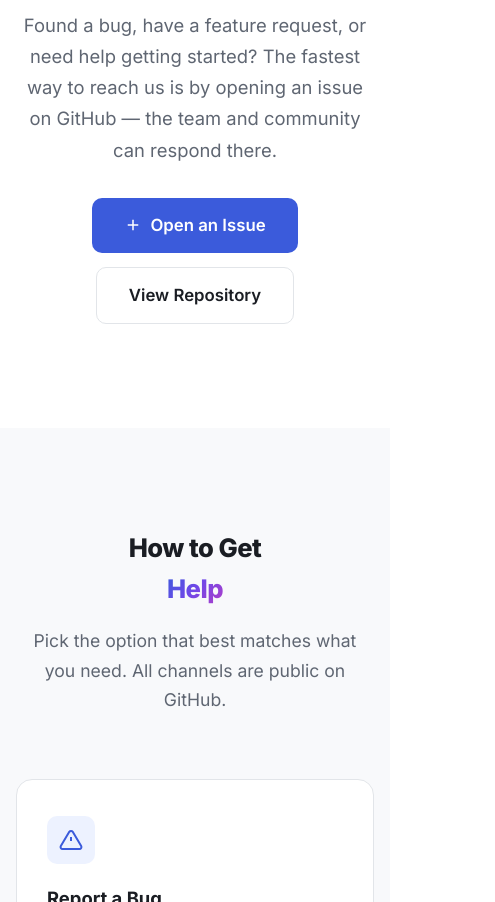
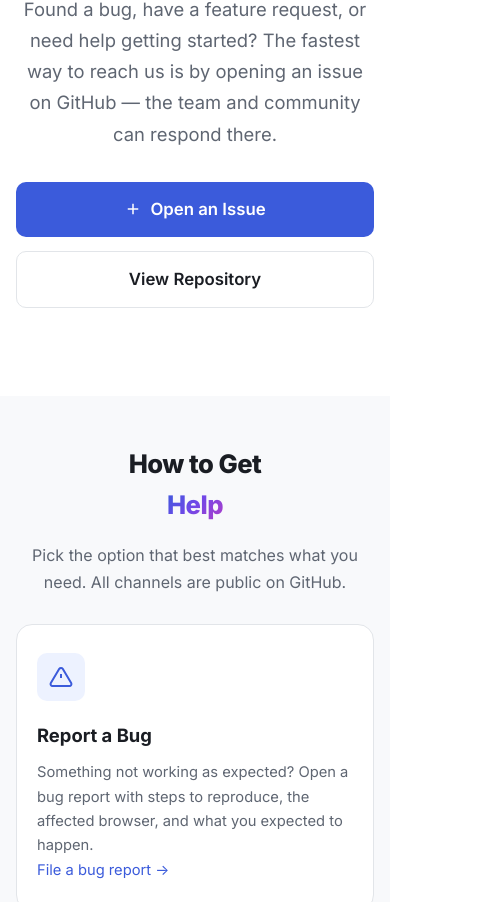
Before and after one commit to aleph-void/csptool.net, a plain HTML site: page support.html in a window 390 px wide. Shown: the part 242-1144 px from the top of the page, 495 px wide, since content can reach past the window. Drawn offline with Linux system fonts and the light colour scheme.

Commit message:
Adding responsive styles

```diff
--- a/styles.css
+++ b/styles.css
@@ -783,6 +783,9 @@ code {
   width: 100%;
   border-collapse: collapse;
   margin-top: 12px;
+  display: block;
+  overflow-x: auto;
+  -webkit-overflow-scrolling: touch;
 }
 .ref-table th,
 .ref-table td {
@@ -936,7 +939,8 @@ code {
 }
 .footer-links {
   display: flex;
-  gap: 28px;
+  flex-wrap: wrap;
+  gap: 16px 28px;
 }
 .footer-links a {
   color: var(--color-text-secondary);
@@ -951,7 +955,27 @@ code {
   color: var(--color-text-muted);
 }
 
+/* ===== Hero: pages without a visual mockup (privacy, support) ===== */
+.hero .container > .hero-content:only-child {
+  grid-column: 1 / -1;
+  max-width: 760px;
+  margin: 0 auto;
+  text-align: center;
+}
+.hero .container > .hero-content:only-child .hero-subtitle {
+  margin-left: auto;
+  margin-right: auto;
+}
+.hero .container > .hero-content:only-child .hero-actions {
+  justify-content: center;
+}
+.hero .container > .hero-content:only-child .hero-browsers {
+  justify-content: center;
+}
+
 /* ===== Responsive ===== */
+
+/* --- Tablet: ≤ 1024px --- */
 @media (max-width: 1024px) {
   .hero .container {
     grid-template-columns: 1fr;
@@ -961,10 +985,25 @@ code {
   .hero-subtitle { margin: 0 auto 32px; }
   .hero-actions { justify-content: center; }
   .hero-browsers { justify-content: center; }
+
+  .features,
+  .how-it-works,
+  .docs,
+  .install,
+  .faq { padding: 80px 0; }
+
   .feature-grid { grid-template-columns: repeat(2, 1fr); }
   .docs-grid { grid-template-columns: 1fr; }
+
+  .section-header { margin-bottom: 48px; }
 }
 
+/* --- Large tablet / small laptop: portrait iPad Pro and similar --- */
+@media (max-width: 900px) {
+  .modes-grid { grid-template-columns: 1fr; }
+}
+
+/* --- Mobile: ≤ 768px --- */
 @media (max-width: 768px) {
   .nav-links { display: none; }
   .nav-actions .btn { display: none; }
@@ -972,8 +1011,17 @@ code {
 
   .hero { padding: calc(var(--nav-height) + 48px) 0 64px; }
   .hero h1 { font-size: 2rem; }
+
+  .features,
+  .how-it-works,
+  .docs,
+  .install,
+  .faq { padding: 64px 0; }
+
+  .section-header { margin-bottom: 36px; }
+  .section-header p { font-size: 1rem; }
+
   .feature-grid { grid-template-columns: 1fr; }
-  .modes-grid { grid-template-columns: 1fr; }
   .steps { flex-direction: column; align-items: center; }
   .step-arrow { transform: rotate(90deg); padding: 0; }
   .install-grid { grid-template-columns: 1fr; max-width: 340px; }
@@ -986,10 +1034,39 @@ code {
   .footer-links { justify-content: center; }
 }
 
+/* --- Small phone: ≤ 480px --- */
 @media (max-width: 480px) {
   .container { padding: 0 16px; }
+
+  .hero { padding: calc(var(--nav-height) + 32px) 0 48px; }
   .hero h1 { font-size: 1.7rem; }
+  .hero-visual { display: none; }
+  .hero-actions {
+    flex-direction: column;
+    align-items: stretch;
+  }
+  .hero-actions .btn {
+    justify-content: center;
+    text-align: center;
+  }
+
+  .features,
+  .how-it-works,
+  .docs,
+  .install,
+  .faq { padding: 48px 0; }
+
   .section-header h2 { font-size: 1.6rem; }
-  .mode-card { padding: 28px 24px; }
-  .doc-card { padding: 28px 24px; }
+  .section-header { margin-bottom: 28px; }
+
+  .feature-card { padding: 28px 20px; }
+  .mode-card { padding: 28px 20px; }
+  .doc-card { padding: 24px 18px; }
+
+  .faq-item summary { padding: 16px 18px; font-size: .95rem; }
+  .faq-item p { padding: 0 18px 16px; }
+
+  .footer { padding: 36px 0; }
+  .footer-links { gap: 12px 20px; }
+  .footer-copy { font-size: .8rem; }
 }
```
